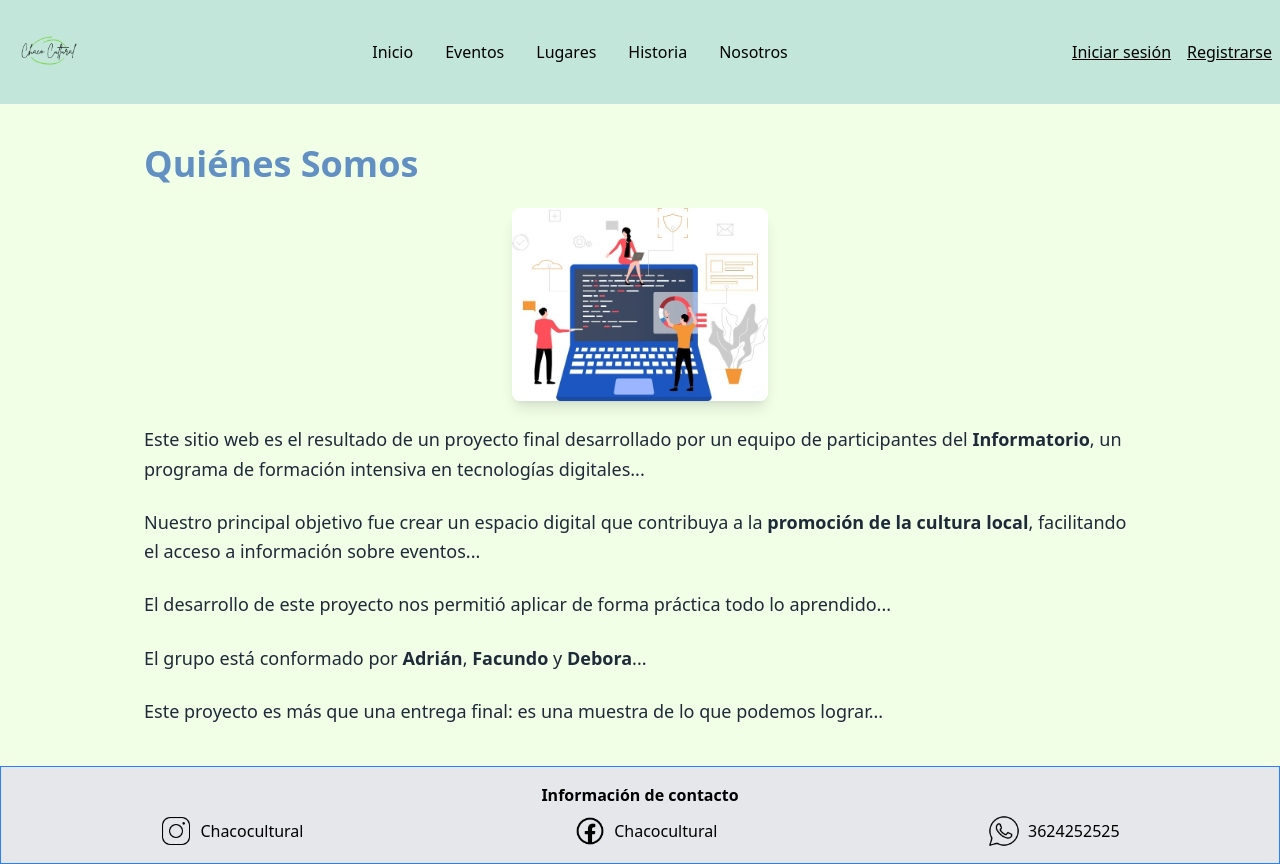
After one commit to FacuuBarboza/CodeWizardsApp, a Django app: page /nosotros/ in a window 1280 px wide. The commit adds this page. Run offline with Django 5.2, Linux system fonts and the light colour scheme; parts of the project's set-up code (start-up, migrations or seed data) failed here and were passed over.

Commit message:
Actualización de URLs y vistas; se agregaron nuevas plantillas (evento_detail, eventos, historia, lugares, nosotros) y assets (favicon, imágenes). Mejoras en index.html.

```diff
--- a/BlogCultural/urls.py
+++ b/BlogCultural/urls.py
@@ -11,9 +11,11 @@ urlpatterns = [
     path("posts/", include("apps.posts.urls")),
     path("accounts/", include("apps.accounts.urls")),
     path('buscar/', views.busqueda_views, name='busqueda'),
-    path('eventos/', views.eventos_view, name='eventos'),
+    path('lugares/', views.lugares_view, name='lugares'),
     path('historia/', views.historia_view, name='historia'),
     path('nosotros/', views.nosotros_view, name='nosotros'),
+   path('eventos/<uuid:id>/', views.evento_detail, name='evento_detail'),
+
 ]
 
 if settings.DEBUG:
--- a/BlogCultural/views.py
+++ b/BlogCultural/views.py
@@ -2,6 +2,8 @@ from django.shortcuts import render
 from apps.posts.models import PostsModel
 from django.utils import timezone
 from django.db.models import Q
+from django.shortcuts import render, get_object_or_404
+
 
 def home(request):
     # Usamos la misma lógica del index para que el buscador funcione en inicio
@@ -83,6 +85,9 @@ def busqueda_views(request):
 
     return render(request, 'busqueda.html', contexto)
 
+def lugares_view(request):
+    return render(request, 'lugares.html')
+
 def eventos_view(request):
     return render(request, "eventos.html")
 
@@ -90,4 +95,8 @@ def historia_view(request):
     return render(request, "historia.html")
 
 def nosotros_view(request):
-    return render(request, "BlogCultural/nosotros.html")
+    return render(request, "nosotros.html")
+
+def evento_detail(request, id):
+    evento = get_object_or_404(PostsModel, id=id)
+    return render(request, "evento_detail.html", {"evento": evento})
--- /dev/null
+++ b/templates/eventos.html
@@ -0,0 +1,4 @@
+{% extends 'base.html' %}
+{% load static %}
+
+{% block contenido %}
--- /dev/null
+++ b/templates/historia.html
@@ -0,0 +1,4 @@
+{% extends 'base.html' %}
+{% load static %}
+
+{% block contenido %}
--- /dev/null
+++ b/templates/lugares.html
@@ -0,0 +1,4 @@
+{% extends 'base.html' %}
+{% load static %}
+
+{% block contenido %}
--- /dev/null
+++ b/templates/nosotros.html
@@ -0,0 +1,32 @@
+{% extends 'base.html' %}
+{% load static %}
+
+{% block contenido %}
+<section class="max-w-5xl mx-auto px-4 py-10 text-lg text-gray-800 leading-relaxed">
+
+  <h1 class="text-4xl font-bold mb-6 text-[var(--Mi-color)]">Quiénes Somos</h1>
+  <div class="flex justify-center mb-6">
+    <img src="{% static 'img/devops-benefits.jpg' %}" alt="Nuestro equipo" class="rounded-lg shadow-lg w-64 h-auto">
+  </div>
+
+  <p class="mb-6">
+    Este sitio web es el resultado de un proyecto final desarrollado por un equipo de participantes del <strong>Informatorio</strong>, un programa de formación intensiva en tecnologías digitales...
+  </p>
+
+  <p class="mb-6">
+    Nuestro principal objetivo fue crear un espacio digital que contribuya a la <strong>promoción de la cultura local</strong>, facilitando el acceso a información sobre eventos...
+  </p>
+
+  <p class="mb-6">
+    El desarrollo de este proyecto nos permitió aplicar de forma práctica todo lo aprendido...
+  </p>
+
+  <p class="mb-6">
+    El grupo está conformado por <strong>Adrián</strong>, <strong>Facundo</strong> y <strong>Debora</strong>...
+  </p>
+
+  <p>
+    Este proyecto es más que una entrega final: es una muestra de lo que podemos lograr...
+  </p>
+</section>
+{% endblock %}
```
Also changed, not shown: templates/evento_detail.html (added, +32 -0 lines), templates/index.html (+9 -0 lines), static/assets/favicon.ico (added), static/img/devops-benefits.jpg (added), static/img/portada.jpg (added), static/img/portada2.jpg (added).
